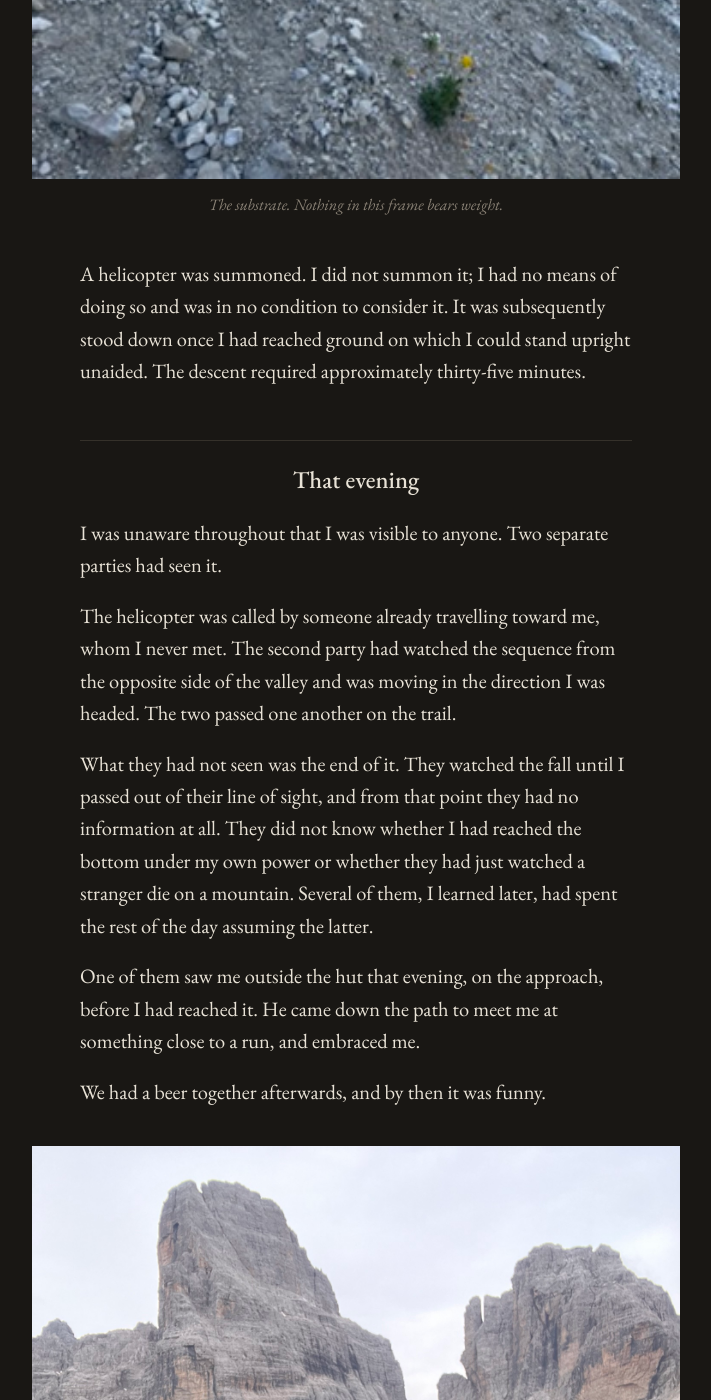
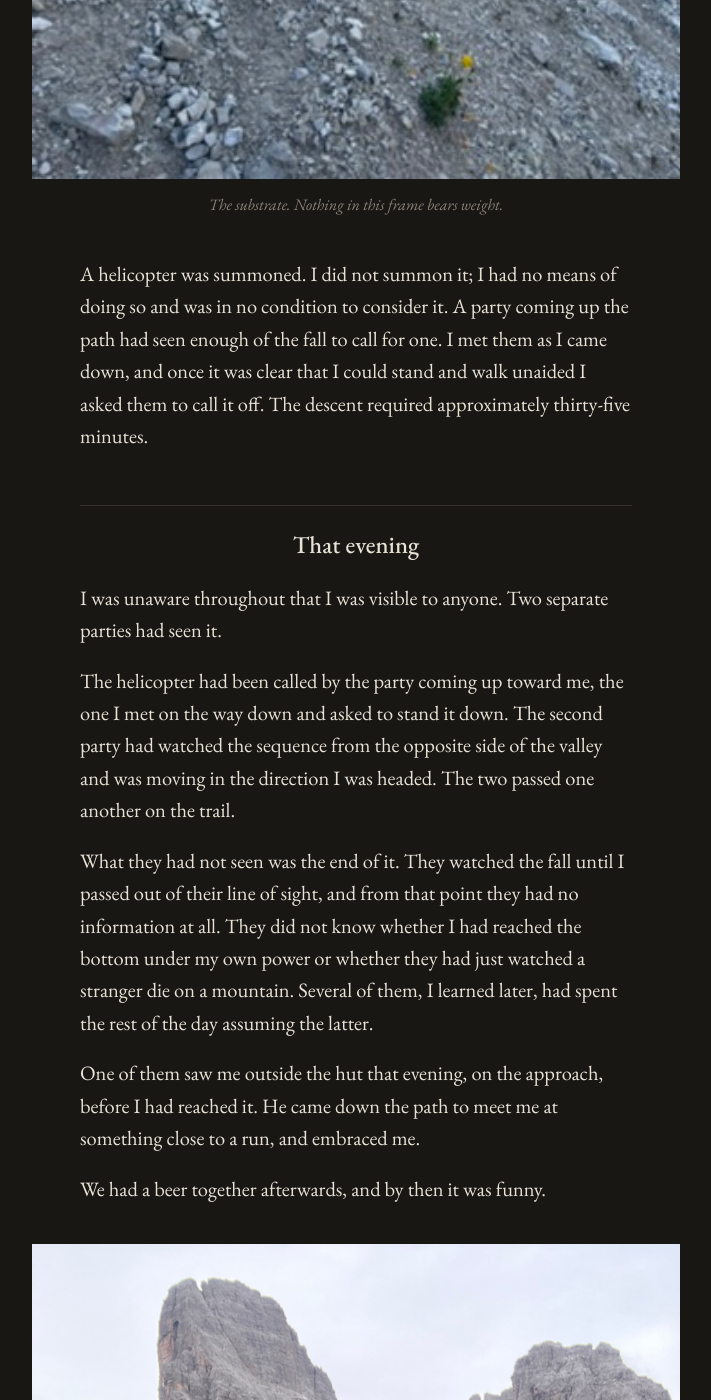
Before and after one commit to edoherty2017/edoherty2017.github.io, a Jekyll site: the page built from _posts/2026-11-05-tuckett.md, in a window 1280 px wide and 1400 px high, scrolled down 24439 px. Shown: the whole window, without its empty margins (284-995 px from the left). Built offline with Jekyll 4.4.1, drawn with Linux system fonts in a browser that asks for light colours.

Commit message:
Correct the helicopter account
The party ascending the path called for the helicopter; I met them on the
way down and asked them to stand it down.

Co-Authored-By: Claude Opus 5 <noreply@anthropic.com>
Claude-Session: https://claude.ai/code/session_01DG7e8ydEM2dpSTUFw7pRqc

```diff
--- a/_posts/2026-11-05-tuckett.md
+++ b/_posts/2026-11-05-tuckett.md
@@ -572,16 +572,19 @@ bottom.*
 *The substrate. Nothing in this frame bears weight.*
 
 A helicopter was summoned. I did not summon it; I had no means of doing so and was in no
-condition to consider it. It was subsequently stood down once I had reached ground on which
-I could stand upright unaided. The descent required approximately thirty-five minutes.
+condition to consider it. A party coming up the path had seen enough of the fall to call
+for one. I met them as I came down, and once it was clear that I could stand and walk
+unaided I asked them to call it off. The descent required approximately thirty-five
+minutes.
 
 ## That evening
 
 I was unaware throughout that I was visible to anyone. Two separate parties had seen it.
 
-The helicopter was called by someone already travelling toward me, whom I never met. The
-second party had watched the sequence from the opposite side of the valley and was moving
-in the direction I was headed. The two passed one another on the trail.
+The helicopter had been called by the party coming up toward me, the one I met on the way
+down and asked to stand it down. The second party had watched the sequence from the
+opposite side of the valley and was moving in the direction I was headed. The two passed
+one another on the trail.
 
 What they had not seen was the end of it. They watched the fall until I passed out of their
 line of sight, and from that point they had no information at all. They did not know whether
```
